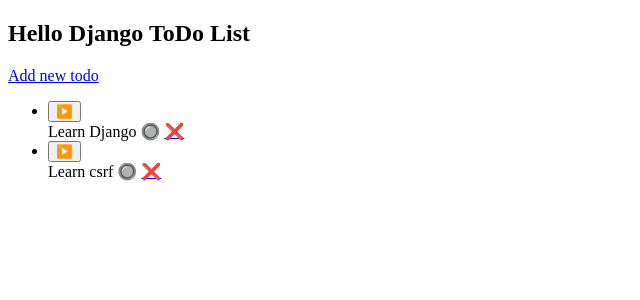
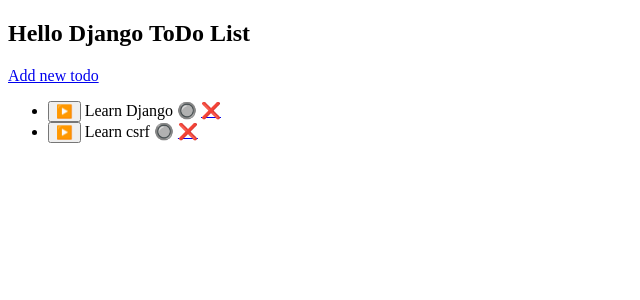
Before and after one commit to andrzejabramov/ToDoList_Django, a Django app: page / in a window 1280 px wide. Shown: the top 300 px of the page, without its empty margins (0-640 px from the left). Run offline with Django 5.2, Linux system fonts and the light colour scheme; data comes from the database, SQL or seed files in the repository; both versions use the stored data as it was after the commit.

Commit message:
20240102_todolist_django2

```diff
--- a/todoproject/todo_list/templates/todo_list/todoitem_list.html
+++ b/todoproject/todo_list/templates/todo_list/todoitem_list.html
@@ -12,8 +12,9 @@
         {% for todo in object_list %}
             <li>
                 <form
-                        style="..."
+                        style="display:inline;"
                         action="{% url 'todo-list:toggle-item' pk=todo.pk %}"
+                        method = "post"
                 >
                     {% csrf_token %}
                     <input type="submit" value="▶️">
```
Also changed, not shown: todoproject/db.sqlite3.
